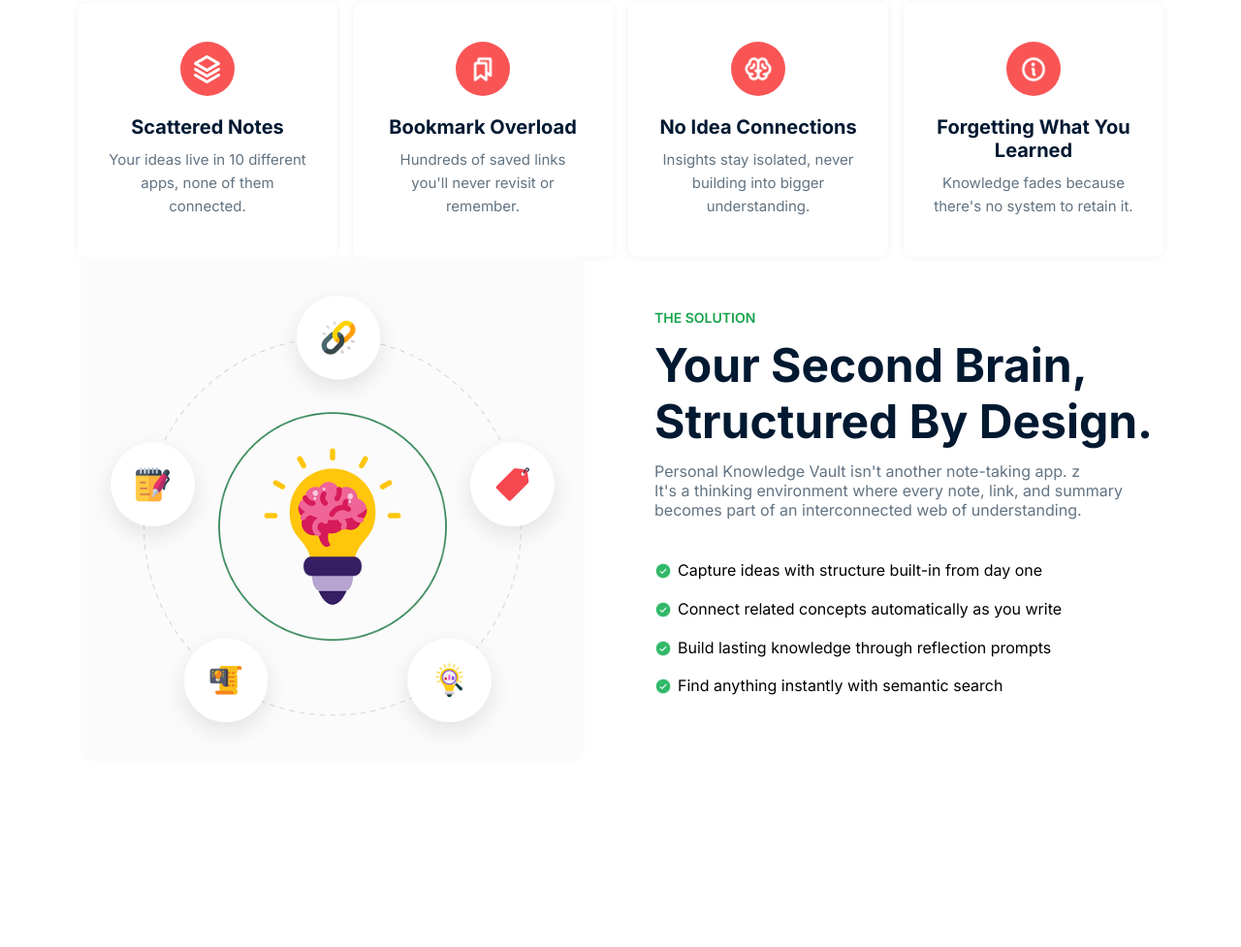
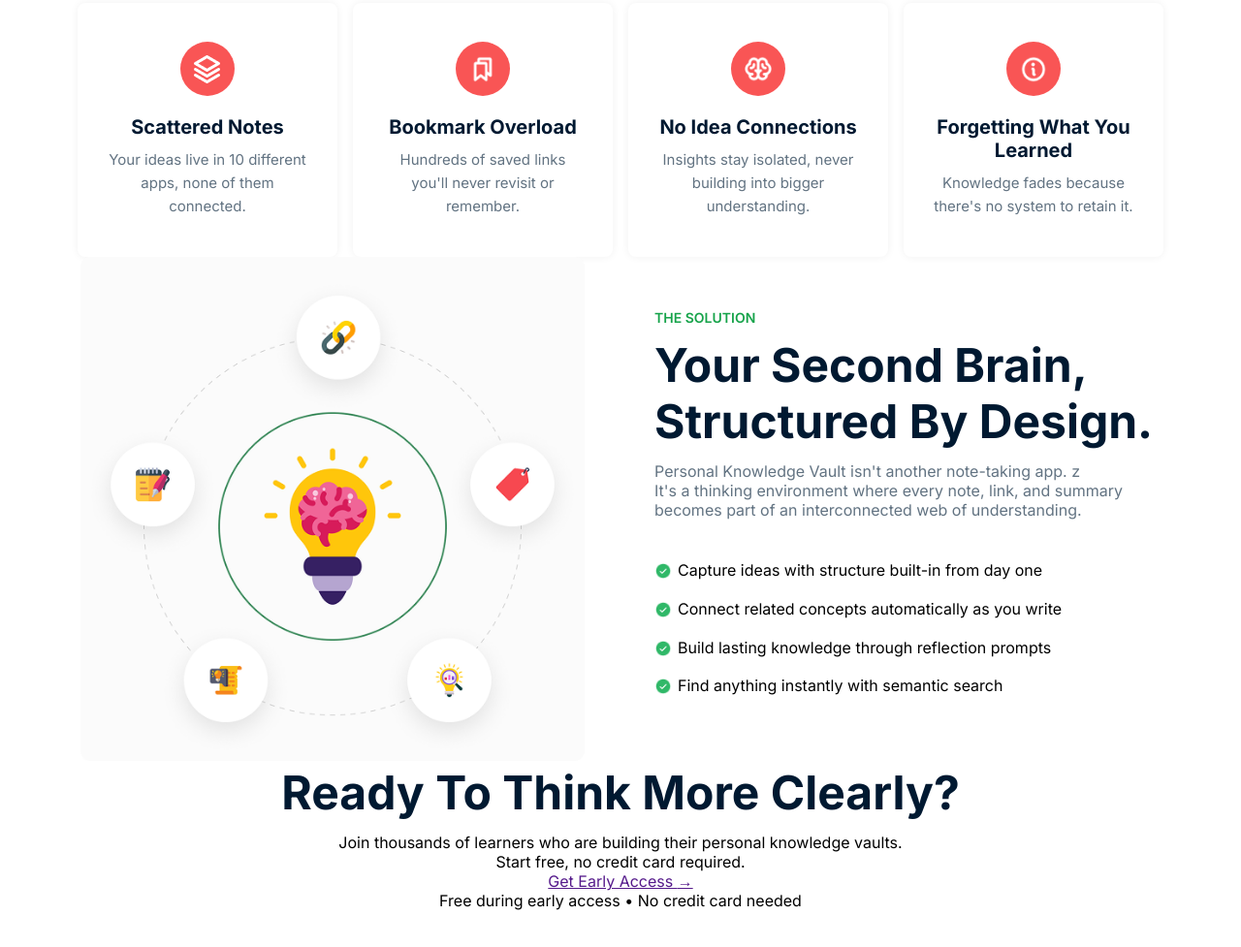
Before and after one commit to Wadud2022/kicuparina, a plain HTML site: page Knowledge-Vault/index.html in a window 1280 px wide. Shown: the part 857-1834 px from the top of the page at 97% size. Before the commit the page ends 1746 px from the top, so only its background shows below. Drawn offline with Linux system fonts and the light colour scheme.

```diff
--- a/Knowledge-Vault/index.html
+++ b/Knowledge-Vault/index.html
@@ -91,13 +91,9 @@
       <p>Knowledge fades because there's no system to retain it.</p>
     </div>
    </div>
-
                     <!-- middle Leftside & rightside content -->
-
    <section class="second-solution">
    <div class="SOLUTION">
-
-
    <div class="left-image">
           <img src="/Knowledge-Vault/assets/knowledge.png" alt="">
     </div>
@@ -119,11 +115,9 @@
               <img src="/Knowledge-Vault/assets/CheckCircle.png" alt="">
               <span>Capture ideas with structure built-in from day one</span>
             </li>
-
             <li><img src="/Knowledge-Vault/assets/CheckCircle.png" alt="">
               <span>Connect related concepts automatically as you write</span>
             </li>
-
             <li><img src="/Knowledge-Vault/assets/CheckCircle.png" alt="">
               <span>Build lasting knowledge through reflection prompts</span>
             </li>
@@ -135,6 +129,29 @@
 
   </div>
 </section>
+                  <!-- lower-section  -->
+<section class="lower-section">
+    <div class="lower-box">
+        <h2 class="cta-title">Ready To Think More Clearly?</h2>
+
+             <p class="cta-subtitle">
+            Join thousands of learners who are building their personal knowledge vaults.<br>
+            Start free, no credit card required.
+        </p>
+
+        <a href="" class="cta-button">
+            Get Early Access
+            <span class="thor">→</span>
+        </a>
+
+        <p class="cta-note">
+            Free during early access • No credit card needed
+        </p>
+    </div>
+</section>
+
+
+
 
    </body>
 </html>
```
Lines whose indentation alone changed are shown as unchanged.
